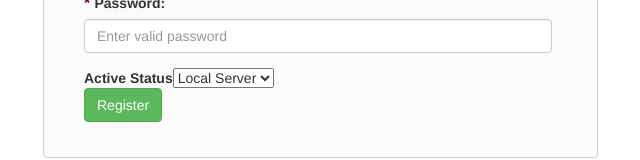
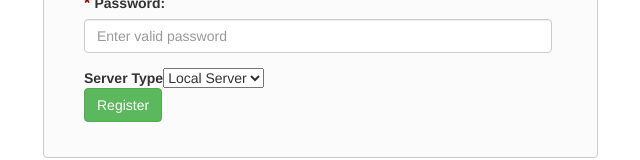
Before and after one commit to GUMMAGUTTA-NARESH/aws-cloud-angular, an Angular app: page /register in a window 1280 px wide. Shown: the part 332-492 px from the top of the page, without its empty margins (27-667 px from the left). Built offline with nearby package versions, Linux system fonts and the light colour scheme.

Commit message:
server type changed

```diff
--- a/src/app/registration/registration.component.html
+++ b/src/app/registration/registration.component.html
@@ -43,8 +43,8 @@
                     </div>
 
 
-                    <strong class="ml-2">Active Status</strong>
-                        <select class="ml-1" name="Server Type" [(ngModel)]="urlType">
+                    <strong class="ml-2">Server Type</strong>
+                        <select class="ml-1" name="urlType" [(ngModel)]="urlType">
                             <option></option>
                             <option value=false>Local Server</option>
                             <option value=true>Aws Server</option>
```
